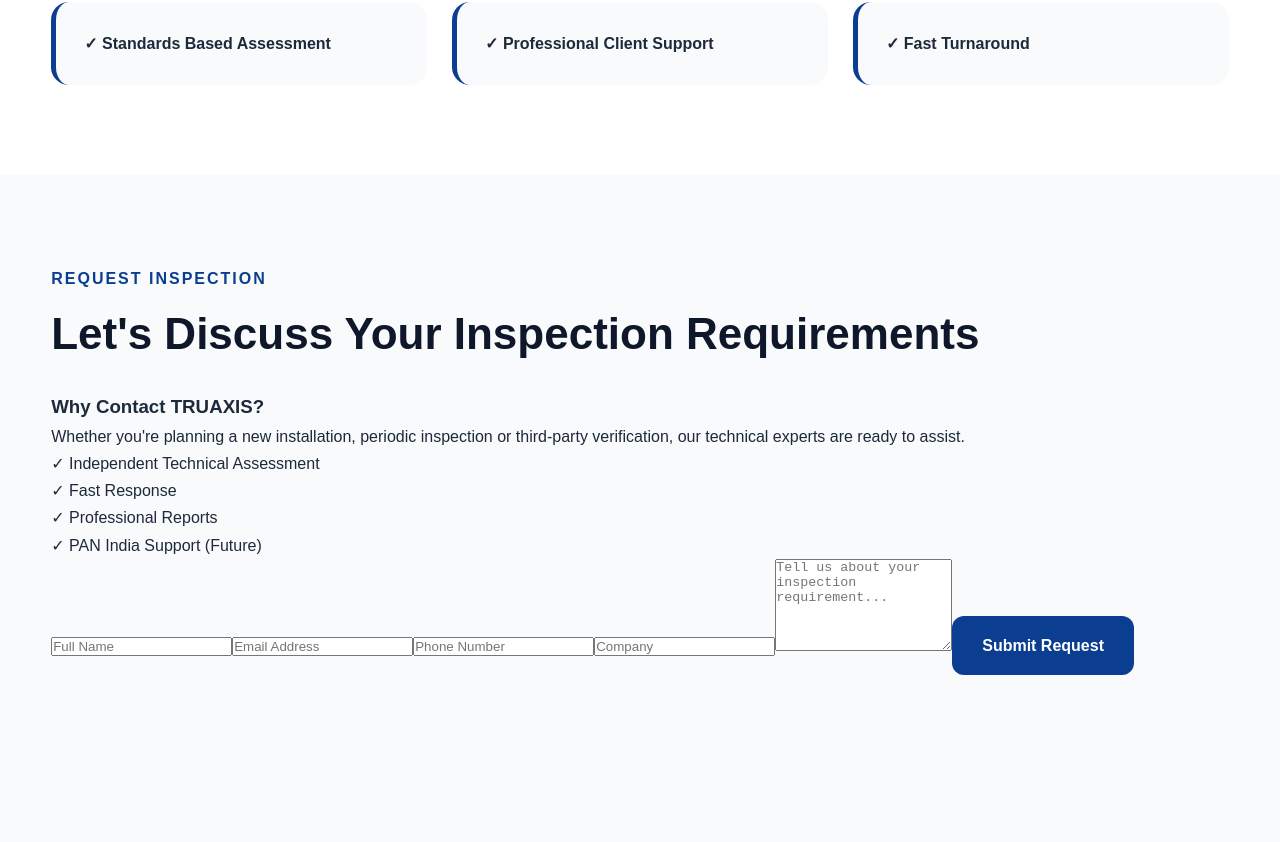
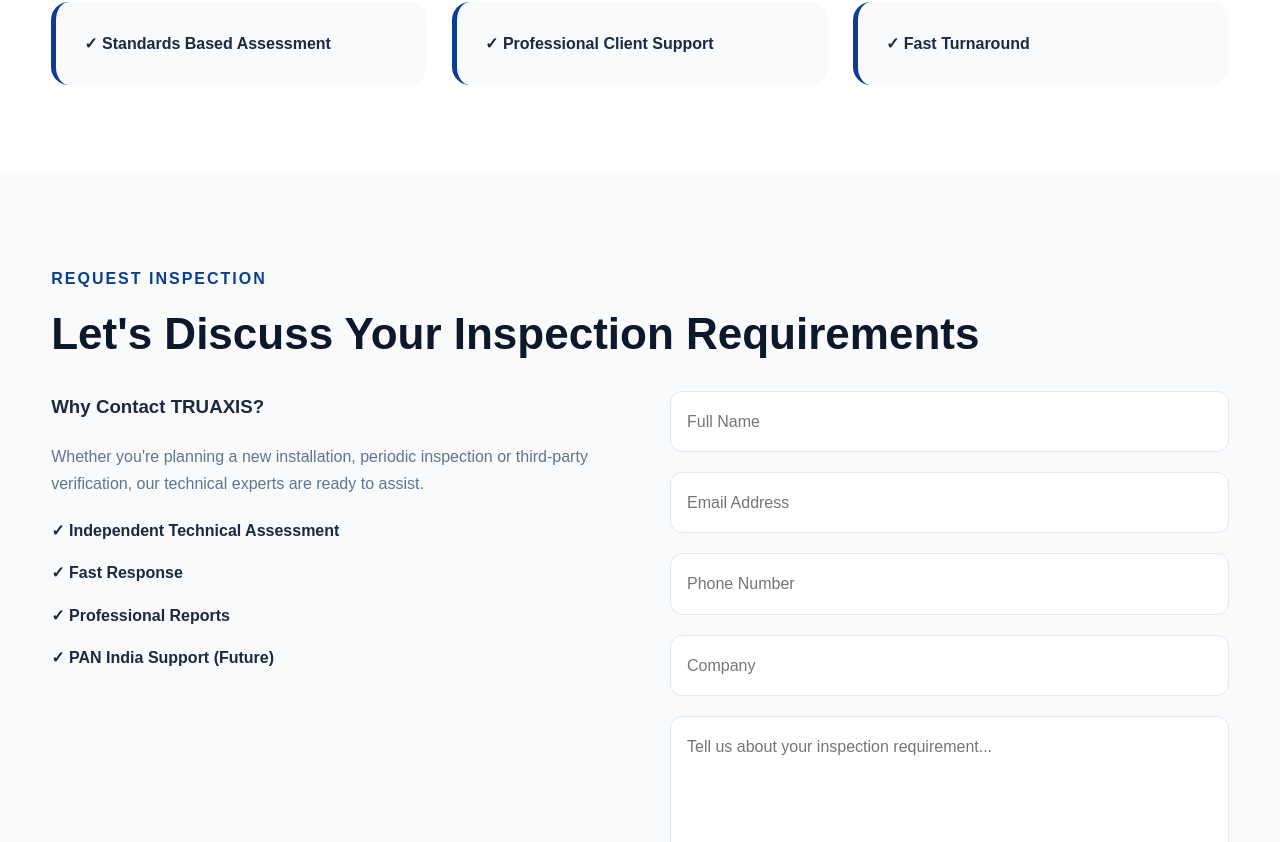
Before and after one commit to pradeepmurthy1992/truaxis-website, a React (Vite) app: page / in a window 1280 px wide. Shown: the part 4038-4880 px from the top of the page. Built offline with nearby package versions, Linux system fonts and the light colour scheme.

Commit message:
Update global.css

```diff
--- a/src/styles/global.css
+++ b/src/styles/global.css
@@ -6,6 +6,8 @@
 @import "./industries.css";
 @import "./process.css";
 @import "./whychoose.css";
+@import "./enquiry.css";
+@import "./faq.css";
 @import "./contact.css";
 @import "./footer.css";
 @import "./responsive.css";
```
